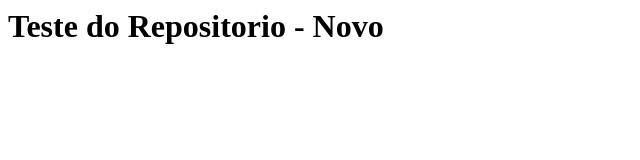
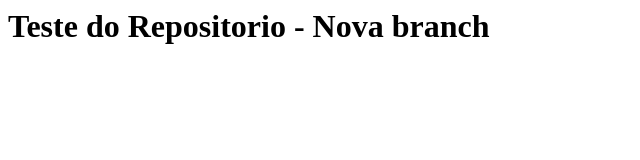
Before and after one commit to wabertoldi/git-fundamentos, a plain HTML site: page index.html in a window 1280 px wide. Shown: the whole page, without its empty margins (0-640 px from the left). Drawn offline with Linux system fonts and the light colour scheme.

Commit message:
teste na nova branck

```diff
--- a/index.html
+++ b/index.html
@@ -1 +1 @@
-<h1> Teste do Repositorio - Novo </h1>
+<h1> Teste do Repositorio - Nova branch </h1>
```
